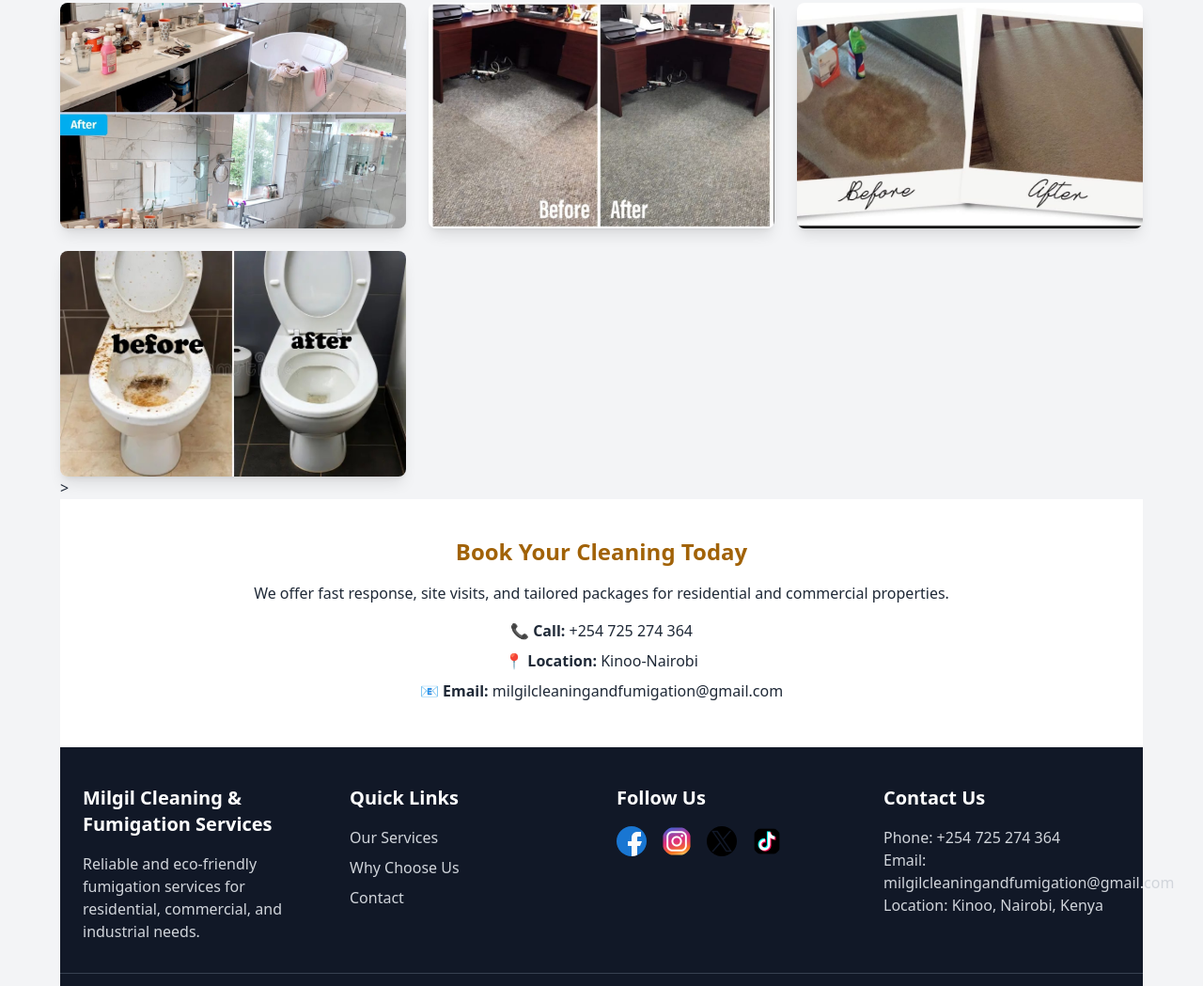
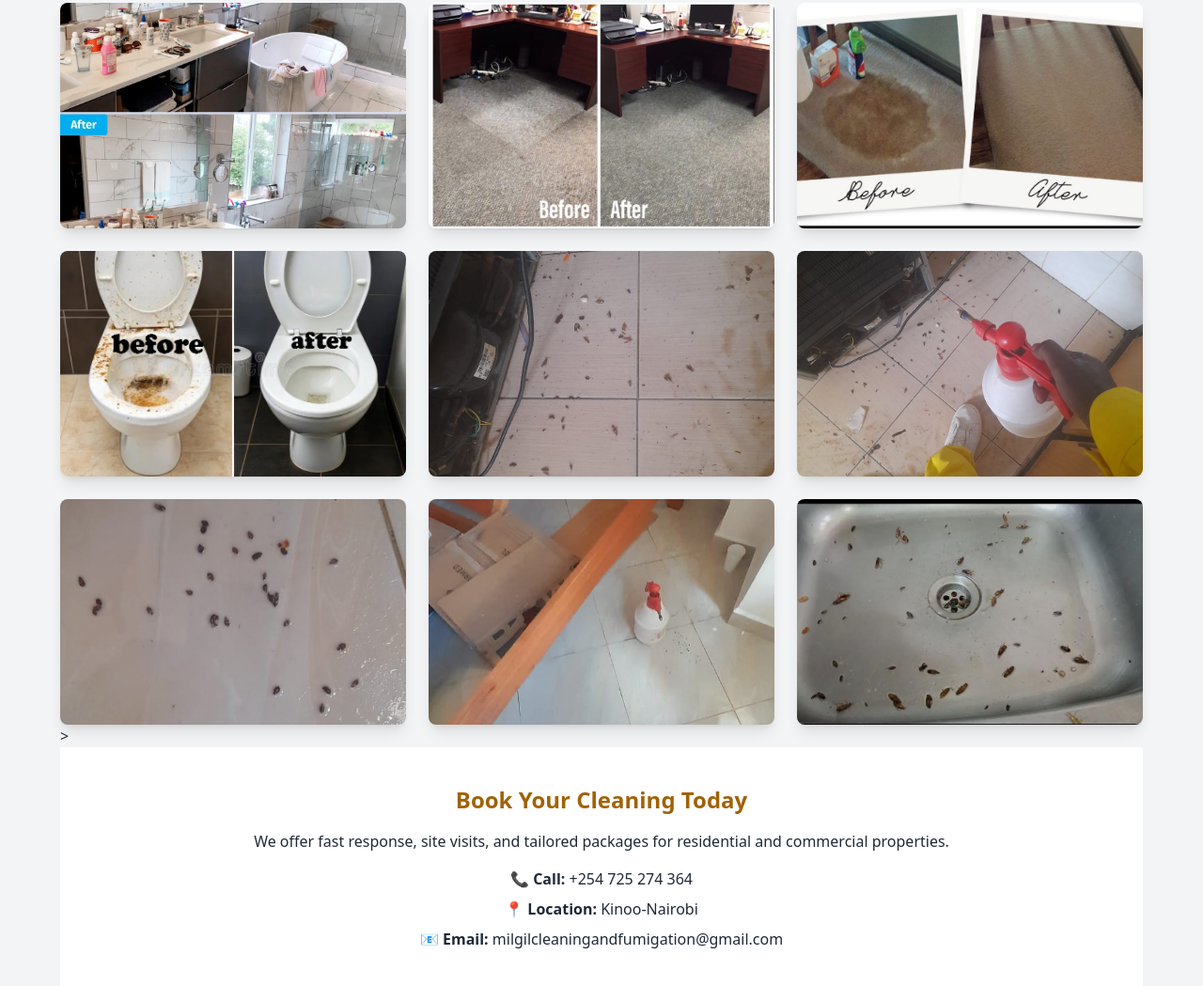
Before and after one commit to dzanto143/Milgil-Cleaning-Fumigation-Services, a plain HTML site: page gallery.html in a window 1280 px wide. Shown: the part 2569-3618 px from the top of the page at 94% size. Drawn offline with nearby package versions, Linux system fonts and the light colour scheme.

Commit message:
gallery fumugition

```diff
--- a/gallery.html
+++ b/gallery.html
@@ -135,6 +135,21 @@
       <div class="overflow-hidden rounded-lg shadow-lg">
         <img src="WhatsApp Image 2025-10-01 at 15.23.32.jpeg" alt="Post Construction Clean-up" class="w-full h-60 object-cover hover:scale-105 transition-transform duration-300">
       </div>
+            <div class="overflow-hidden rounded-lg shadow-lg">
+        <img src="fum 1.jpeg" alt="Post Construction Clean-up" class="w-full h-60 object-cover hover:scale-105 transition-transform duration-300">
+      </div>
+            <div class="overflow-hidden rounded-lg shadow-lg">
+        <img src="fum 2.jpeg" alt="Post Construction Clean-up" class="w-full h-60 object-cover hover:scale-105 transition-transform duration-300">
+      </div>
+            <div class="overflow-hidden rounded-lg shadow-lg">
+        <img src="fum 3.jpeg" alt="Post Construction Clean-up" class="w-full h-60 object-cover hover:scale-105 transition-transform duration-300">
+      </div>
+            <div class="overflow-hidden rounded-lg shadow-lg">
+        <img src="fum 4.jpeg" alt="Post Construction Clean-up" class="w-full h-60 object-cover hover:scale-105 transition-transform duration-300">
+      </div>
+            <div class="overflow-hidden rounded-lg shadow-lg">
+        <img src="fum 5.jpeg" alt="Post Construction Clean-up" class="w-full h-60 object-cover hover:scale-105 transition-transform duration-300">
+      </div>
     </div>
       <!-- Replace src with your actual image file paths -->
 >
```
Also changed, not shown: Fumigation Services.html (+2 -2 lines), fum 1.jpeg (added), fum 2.jpeg (added), fum 3.jpeg (added), fum 4.jpeg (added), fum 5.jpeg (added).
